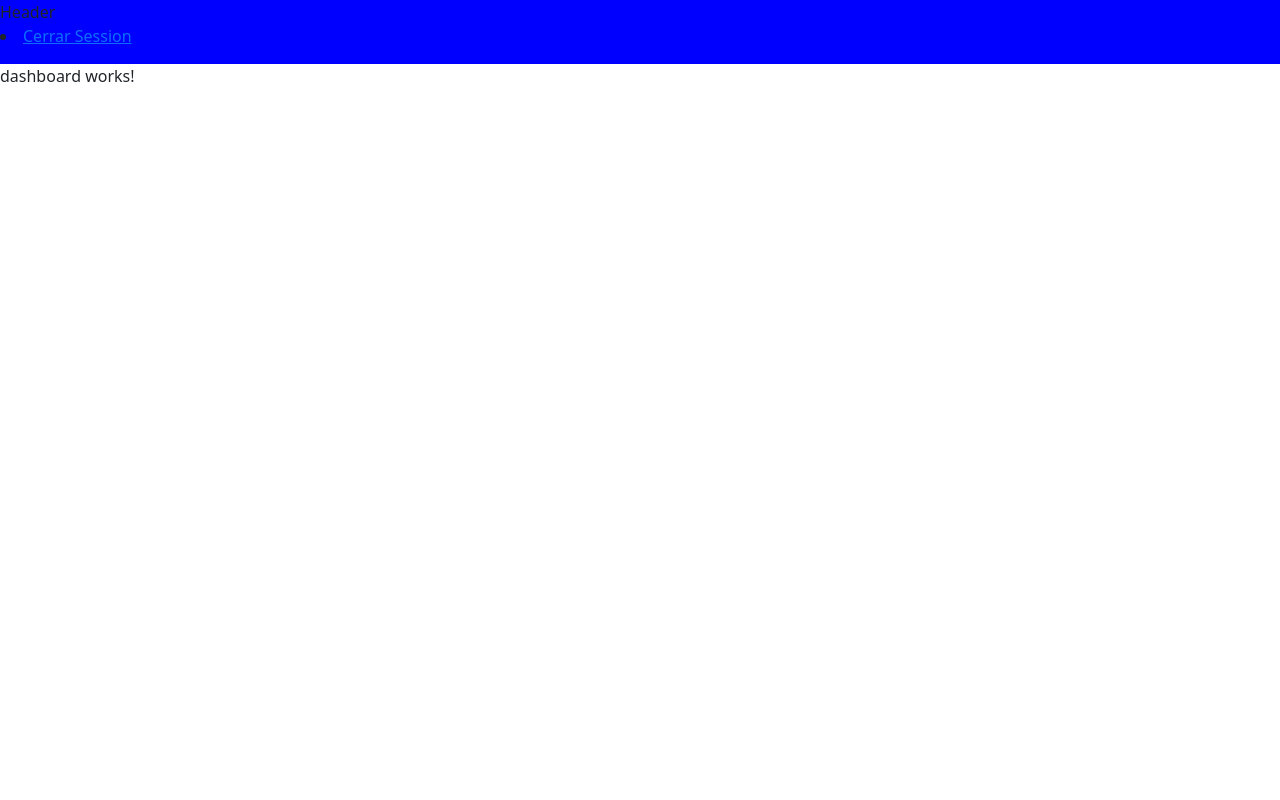
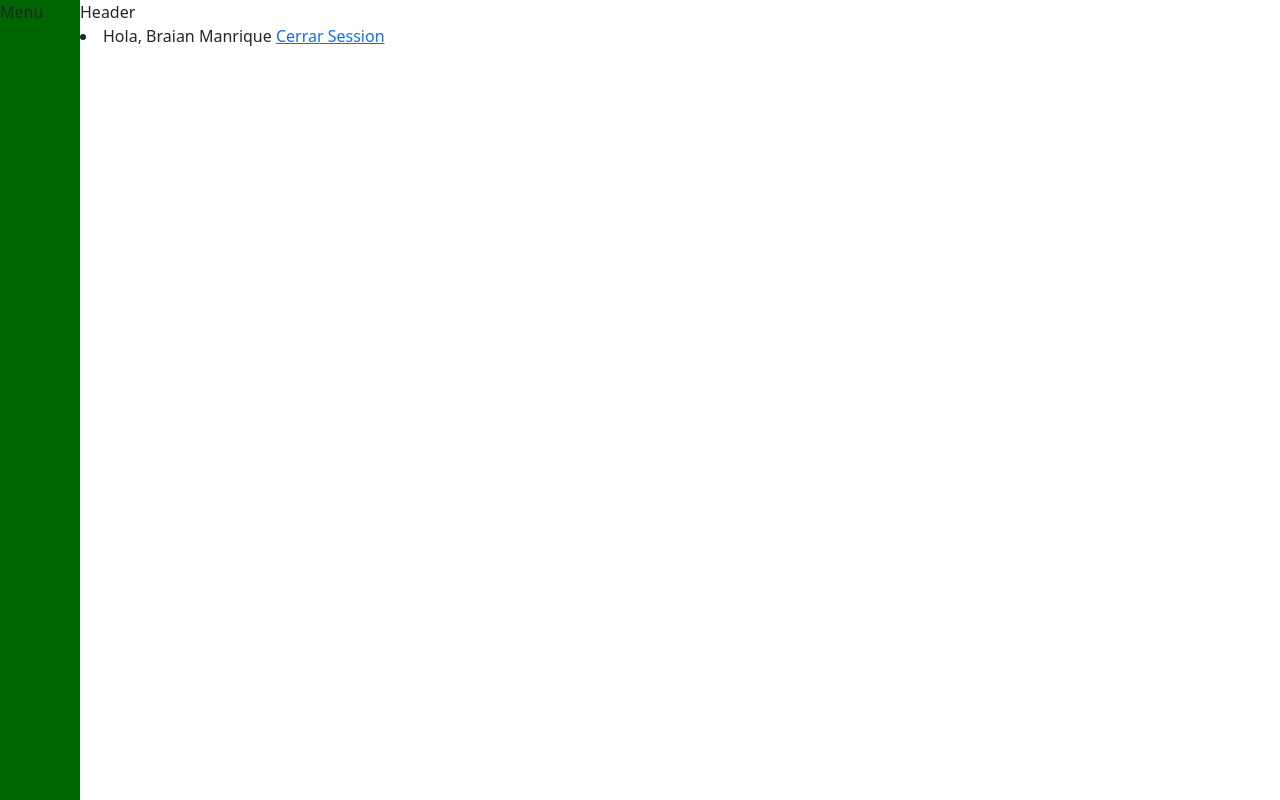
Before and after one commit to braianmanrique/pasaportes, an Angular app: page /dashboard in a window 1280 px wide. Built offline with nearby package versions, Linux system fonts and the light colour scheme.

Commit message:
add dashboard and sidebar structure

```diff
--- a/src/app/pages/dashboard/dashboard.component.html
+++ b/src/app/pages/dashboard/dashboard.component.html
@@ -1 +1,7 @@
-<p>dashboard works!</p>
+<div *ngIf="userLoginOn">
+    <p>
+        Nombre: {{userData?.name}}
+    </p>
+    <p>Email: {{userData?.email}}</p>
+
+</div>
--- a/src/app/pages/dashboard/dashboard.component.scss
+++ b/src/app/pages/dashboard/dashboard.component.scss
@@ -0,0 +1,4 @@
+div{
+    margin: 15px;
+    background-color: cornflowerblue;
+}
--- a/src/app/pages/dashboard/dashboard.component.ts
+++ b/src/app/pages/dashboard/dashboard.component.ts
@@ -1,4 +1,6 @@
 import { Component } from '@angular/core';
+import { UsuarioService } from '../../services/usuario.service';
+import { User } from '../../interfaces/user.interface';
 
 @Component({
   selector: 'app-dashboard',
@@ -7,4 +9,33 @@ import { Component } from '@angular/core';
 })
 export class DashboardComponent {
 
+  userLoginOn:boolean = false;
+  userData?:User ;
+
+  constructor(private loginService: UsuarioService) {
+
+  }
+
+  ngOnDestroy():void{
+    this.loginService.currentUserData.unsubscribe();
+    this.loginService.currentUserLoginOn.subscribe();
+  }
+
+  ngOnInit(): void{
+    this.loginService.currentUserLoginOn.subscribe({
+      next:(userLoginOn) =>{
+        this.userLoginOn = userLoginOn;
+
+      }
+    });
+
+    this.loginService.currentUserData.subscribe({
+      next:(userData) => {
+        this.userData = userData;
+      }
+    })
+
+
+  }
+
 }
--- a/src/app/pages/pages/pages.component.html
+++ b/src/app/pages/pages/pages.component.html
@@ -1,5 +1,8 @@
-<app-header></app-header>
 
-<div>
-    <router-outlet></router-outlet>
+<div class="main">
+    <app-sidebar></app-sidebar>
+    <div>
+        <app-header></app-header>
+        <router-outlet></router-outlet>
+    </div>
 </div>
--- a/src/app/pages/pages/pages.component.scss
+++ b/src/app/pages/pages/pages.component.scss
@@ -0,0 +1,4 @@
+.main{
+    display: flex;
+    min-height: 100vh;
+}
--- a/src/app/shared/header/header.component.html
+++ b/src/app/shared/header/header.component.html
@@ -4,6 +4,7 @@
         Header
     </span>
     <li>
+        Hola, Braian Manrique
         <a routerLink="/login">
             Cerrar Session
         </a>
--- a/src/app/shared/header/header.component.scss
+++ b/src/app/shared/header/header.component.scss
@@ -1,5 +1,5 @@
 .main-header{
     width: 100%;
     height: 4rem;
-    background-color: blue;
+    background-color: white;
 }
--- a/src/app/shared/sidebar/sidebar.component.html
+++ b/src/app/shared/sidebar/sidebar.component.html
@@ -1 +1,3 @@
-<p>sidebar works!</p>
+<nav>
+    Menu
+</nav>
--- a/src/app/shared/sidebar/sidebar.component.scss
+++ b/src/app/shared/sidebar/sidebar.component.scss
@@ -0,0 +1,5 @@
+nav{
+    background-color: darkgreen;
+    width: 5rem;
+    height: 100%;
+}
--- a/src/app/shared/sidebar/sidebar.component.ts
+++ b/src/app/shared/sidebar/sidebar.component.ts
@@ -1,4 +1,5 @@
 import { Component } from '@angular/core';
+import { UsuarioService } from '../../services/usuario.service';
 
 @Component({
   selector: 'app-sidebar',
@@ -6,5 +7,22 @@ import { Component } from '@angular/core';
   styleUrl: './sidebar.component.scss'
 })
 export class SidebarComponent {
+  userLoginOn:boolean = false;
+  constructor(private loginService: UsuarioService) {
+
+  }
+
+  ngOnDestroy():void{
+    this.loginService.currentUserData.unsubscribe();
+    this.loginService.currentUserLoginOn.subscribe();
+  }
+
+  ngOnInit(): void{
+    this.loginService.currentUserLoginOn.subscribe({
+      next:(userLoginOn) =>{
+        this.userLoginOn = userLoginOn;
+      }
+    })
+  }
 
 }
```
